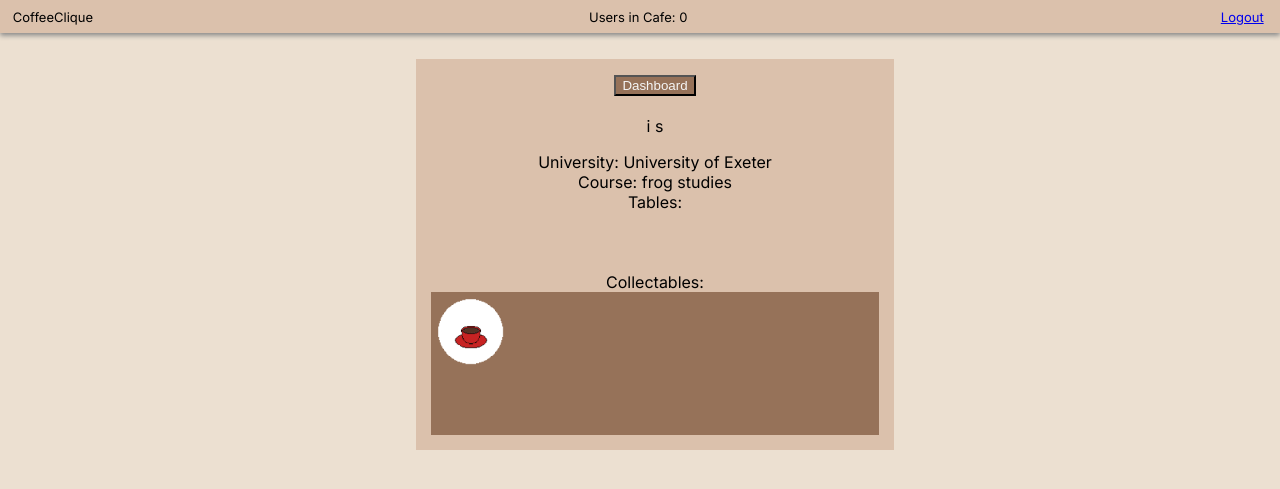
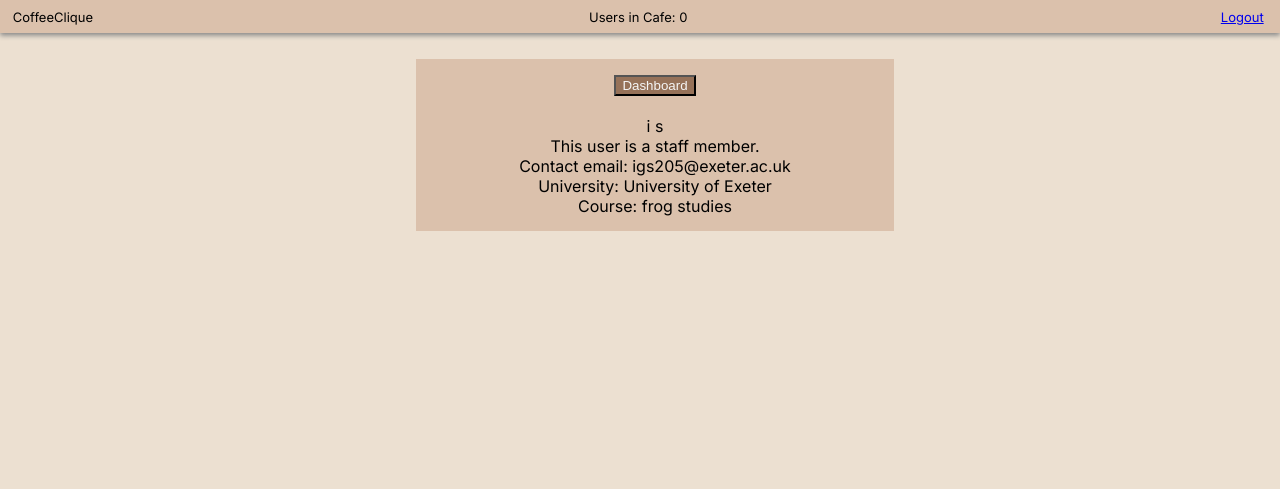
Before and after one commit to vuhctreh/GSEP_F_In_The_Chat, a Django app: page /profile_page/1 in a window 1280 px wide. Shown: the top 489 px of the page. Run offline with Django 3.2, Linux system fonts and the light colour scheme; a user stored in the database is signed in; data comes from the database, SQL or seed files in the repository; both versions use the stored data as it was after the commit.

Commit message:
different features for staff and students
- staff edit only course, first name, last name
- profile page should show their name, email, course, uni + that they are staff
- show if staff in tables participants list
- students only completing tasks and gaining points / collectables
- students only setting that they are studying

```diff
--- a/app/forms.py
+++ b/app/forms.py
@@ -76,6 +76,12 @@ class CUserEditForm(forms.Form):
     twitter_handle = forms.CharField(max_length=200, required=False)
 
 
+class CUserEditFormStaff(forms.Form):
+    first_name = forms.CharField(max_length=50, required=False)
+    last_name = forms.CharField(required=False)
+    course = forms.CharField(max_length=50, required=False)
+
+
 class createTaskForm(forms.ModelForm):
 
     class Meta:
--- a/app/templates/edit_info.html
+++ b/app/templates/edit_info.html
@@ -28,18 +28,22 @@
 
   {{ user.first_name }} {{ user.last_name }} <br>
   {{ user.university }} <br>
+  {% if user.is_staff is not True %}
   My tables: <br>
   <ul>
   {% for table_name in tables %}
     <li>{{ table_name }} </li>
   {% endfor %}
 </ul>
+{% endif %}
 
   <form method="post">
     {% csrf_token %}  <!-- security item required for django forms !! -->
     {{ form.as_p }}
 
+    {% if user.is_staff is not True %}
     Please enter / in the social media fields if you wish to unlink.<br><br>
+    {% endif %}
 
     <button type="submit"> Change </button>
   </form><br>
--- a/app/templates/profile_page.html
+++ b/app/templates/profile_page.html
@@ -32,6 +32,15 @@
 
       {{ user.first_name }} {{ user.last_name }} <br>
 
+      {% if user.is_staff %}
+
+      This user is a staff member. <br>
+      Contact email: {{ user.email }} <br>
+
+      {% endif %}
+
+      {% if user.is_staff is not True %}
+
       <div class="social_media">
         <p style=" text-align: center ">
         {% if user.facebook %}
@@ -52,11 +61,15 @@
       </p>
       </div>
 
+      {% endif %}
+
       University: {{ user.university }} <br>
 
       {% if course_entered %}
       Course: {{ user.course }} <br>
       {% endif %}
+
+      {% if user.is_staff is not True %}
 
       {% if year_entered %}
       Year: {{ user.year }} <br>
@@ -68,7 +81,11 @@
       {% endfor %}
       <br>
 
+      {% endif %}
+
     </div>
+
+    {% if user.is_staff is not True %}
 
     <br><br>
 
@@ -86,6 +103,8 @@
 
       </div>
 
+  {% endif %}
+
 
 </div>
 </body>
--- a/app/templates/table_chat.html
+++ b/app/templates/table_chat.html
@@ -56,14 +56,16 @@
     {% for user in users_studying %}
     <li>
       <a href="{% url 'profile_page' user.id %}">
-      {{user.first_name}} {{user.last_name}} studying until {{user.studying_until}}
-    </a>
+      {{user.first_name}} {{user.last_name}}</a> studying until {{user.studying_until}}
     </li>
     {% endfor %}
     {% for user in other_users %}
     <li>
       <a href="{% url 'profile_page' user.id %}">
       {{user.first_name}} {{user.last_name}} </a>
+      {% if user.is_staff %}
+      : STAFF
+      {% endif %}
     </li>
     {% endfor %}
     </div>
--- a/app/views.py
+++ b/app/views.py
@@ -3,7 +3,7 @@ from django.http import JsonResponse, HttpResponse
 from django.contrib.auth import login, authenticate, logout
 from django.shortcuts import render, redirect
 from .forms import SignUpForm, LoginForm, PostMessageForm, CUserEditForm, \
-                   createTaskForm, StudyBreaksForm
+                   createTaskForm, StudyBreaksForm, CUserEditFormStaff
 from django.contrib.auth.decorators import login_required
 from .models import CoffeeUser, CafeTable, Message, Task
 import datetime
@@ -109,53 +109,62 @@ def table_view(request):
 @login_required(login_url='/')
 def dashboard(request):
     user = request.user
-    # setting study breaks feature
-    if request.method == 'POST':
-        form = StudyBreaksForm(request.POST)
-        if form.is_valid():
-            mins = form.cleaned_data.get('minutes_studying_for')
-            break_time = datetime.datetime.now() + \
-                datetime.timedelta(minutes=mins)
-            user.studying_until = break_time
-            user.save()
     users = CoffeeUser.objects.all()
     sorted_users = sorted(users, key=attrgetter("points"), reverse=True)
     if len(sorted_users) > 10:
         sorted_users = sorted_users[:9]
+    if user.is_staff is False:
+        # setting study breaks feature
+        if request.method == 'POST':
+            form = StudyBreaksForm(request.POST)
+            if form.is_valid():
+                mins = form.cleaned_data.get('minutes_studying_for')
+                break_time = datetime.datetime.now() + \
+                    datetime.timedelta(minutes=mins)
+                user.studying_until = break_time
+                user.save()
 
-    # this derives an int from the points earned by the user,
-    # the int corresponds to the name of the collectable's picture in the files
-    # it then concatenates together: the int returned and the link to the image
-    # which in the end gives a link to the collectable's image corresponding to
-    # the number of points
-    current_user_points = user.points
-    pointsLevel = check_points_treshold(current_user_points)
-    # getting the name from the list_coffee with the index for the current max
-    # collectable
-    link_img = list_coffee_link[int(pointsLevel)]
-    name_coffee = list_coffee_name[int(pointsLevel)]
+        # this derives an int from the points earned by the user,
+        # the int corresponds to the name of the collectable's picture in the files
+        # it then concatenates together: the int returned and the link to the image
+        # which in the end gives a link to the collectable's image corresponding to
+        # the number of points
+        current_user_points = user.points
+        pointsLevel = check_points_treshold(current_user_points)
+        # getting the name from the list_coffee with the index for the current max
+        # collectable
+        link_img = list_coffee_link[int(pointsLevel)]
+        name_coffee = list_coffee_name[int(pointsLevel)]
 
-    # creating the list for the previous collectables
-    previous_collectables = []
-    index_list = 0
-    while (index_list < int(pointsLevel)):
-        previous_collectables.append(list_coffee_link[index_list])
-        index_list += 1
+        # creating the list for the previous collectables
+        previous_collectables = []
+        index_list = 0
+        while (index_list < int(pointsLevel)):
+            previous_collectables.append(list_coffee_link[index_list])
+            index_list += 1
 
-    # calculating how many points to reach next collectable
-    points_to_go_next_collectable = int(how_much_to_go(pointsLevel))
+        # calculating how many points to reach next collectable
+        points_to_go_next_collectable = int(how_much_to_go(pointsLevel))
 
-    # see if the user is currently studying
-    if user.studying_until:
-        if user.studying_until <= datetime.datetime.now():
-            # they are not studying anymore
-            user.studying_until = None
-            user.save()
+        # see if the user is currently studying
+        if user.studying_until:
+            if user.studying_until <= datetime.datetime.now():
+                # they are not studying anymore
+                user.studying_until = None
+                user.save()
+                studying = False
+            else:
+                studying = True
+        else:
             studying = False
-        else:
-            studying = True
-    else:
+    else:  # staff user - don't waste computation on irrelevant stuff
+        link_img = ''
+        points_to_go_next_collectable = 0
+        name_coffee = ''
+        previous_collectables = []
+        list_coffee_link = []
         studying = False
+
     context = {
         'firstName': user.first_name,
         'lastName': user.last_name,
@@ -173,6 +182,7 @@ def dashboard(request):
         'break_form': StudyBreaksForm(),
         'studying': studying,
         'pk': user.pk,
+        'staff': user.is_staff,
     }
     return render(request, "dashboard.html", context)
 
@@ -223,6 +233,8 @@ def set_tasks(request):
 @login_required(login_url="/")
 def view_tasks(request):
     current_user = request.user
+    if current_user.is_staff:
+        return redirect("dashboard")
     # get the tables the current user is part of
     tables = CafeTable.objects.filter(
         university=current_user.university,
@@ -334,110 +346,155 @@ def upvote(request, pk):
 @login_required(login_url='/')
 def edit_info(request):
     user = request.user
-    if request.method == 'POST':
-        form = CUserEditForm(request.POST)
-        if form.is_valid():
-            # save what is entered and validate
-            if form.cleaned_data['first_name']:
-                user.first_name = form.cleaned_data['first_name']
 
-            if form.cleaned_data['last_name']:
-                user.last_name = form.cleaned_data['last_name']
+    if user.is_staff:
+        if request.method == 'POST':
+            form = CUserEditFormStaff(request.POST)
+            if form.is_valid():
+                # save what is entered and validate
+                if form.cleaned_data['first_name']:
+                    user.first_name = form.cleaned_data['first_name']
 
-            if form.cleaned_data['facebook_link']:
-                if form.cleaned_data['facebook_link'] == "/":
-                    user.facebook = None
-                # facebook does not have a defined username for the link format
-                # like the others.
-                # here we check that the link is an actual facebook link
-                # not a random malicious link
-                elif form.cleaned_data['facebook_link'].startswith("https://www.facebook.com/"):
-                    user.facebook = form.cleaned_data['facebook_link']
+                if form.cleaned_data['last_name']:
+                    user.last_name = form.cleaned_data['last_name']
 
-            if form.cleaned_data['instagram_username']:
-                if form.cleaned_data['instagram_username'] == "/":
-                    user.instagram = None
-                else:
-                    user.instagram = "https://www.instagram.com/" + \
-                                        form.cleaned_data['instagram_username']
+                if form.cleaned_data['course']:
+                    if user.course:
+                        old_course = user.course
+                        # if already on a course, remove from old course table
+                        old_table_name = "COURSE: " + old_course
+                        table = user.cafe_table_ids.get(table_id=old_table_name)
+                        user.cafe_table_ids.remove(table)
 
-            if form.cleaned_data['twitter_handle']:
-                if form.cleaned_data['twitter_handle'] == "/":
-                    user.twitter = None
-                else:
-                    user.twitter = "https://twitter.com/" + \
-                                        form.cleaned_data['twitter_handle']
-
-            if form.cleaned_data['share_tables']:
-                if form.cleaned_data['share_tables'] == 'Yes':
-                    user.share_tables = True
-                if form.cleaned_data['share_tables'] == 'No':
-                    user.share_tables = False
-
-            if form.cleaned_data['year']:
-                if form.cleaned_data['year'] >= 1:
-                    user.year = form.cleaned_data['year']
-
-            if form.cleaned_data['course']:
-                if user.course:
-                    old_course = user.course
-                    # if already on a course, remove from old course table
-                    old_table_name = "COURSE: " + old_course
-                    table = user.cafe_table_ids.get(table_id=old_table_name)
-                    user.cafe_table_ids.remove(table)
-
-                new_course = form.cleaned_data['course'].lower()
-                user.course = new_course
-                # upper case throughout so not duplicates with different casing
-                new_course_table_name = "COURSE: " + new_course
-                # see if a table for this course exists
-                try:
-                    table = CafeTable.objects.get(
-                        university=user.university,
-                        table_id=new_course_table_name
-                    )
-                except CafeTable.DoesNotExist:
-                    # if that table does not exist, create it
-                    table = CafeTable.objects.create(
-                        table_id=new_course_table_name,
-                        university=user.university
-                    )
-                # add the user to the table
-                user.cafe_table_ids.add(table)
-
-            if form.cleaned_data['add_table_id']:
-                add_table_id = form.cleaned_data['add_table_id'].lower()
-                if not add_table_id.startswith("course:"):
-                    # can't be sneaky and add urself to a course this way
-                    # see if table already exists
+                    new_course = form.cleaned_data['course'].lower()
+                    user.course = new_course
+                    # upper case throughout so not duplicates with different casing
+                    new_course_table_name = "COURSE: " + new_course
+                    # see if a table for this course exists
                     try:
                         table = CafeTable.objects.get(
                             university=user.university,
-                            table_id=add_table_id
+                            table_id=new_course_table_name
                         )
                     except CafeTable.DoesNotExist:
                         # if that table does not exist, create it
                         table = CafeTable.objects.create(
-                            table_id=add_table_id,
+                            table_id=new_course_table_name,
                             university=user.university
                         )
                     # add the user to the table
                     user.cafe_table_ids.add(table)
 
-            if form.cleaned_data['remove_table_id']:
-                # if it is actually in their list of tables, remove
-                table_name_to_rm = form.cleaned_data['remove_table_id']
-                #make lower again
-                try:
-                    table = user.cafe_table_ids.get(table_id=table_name_to_rm)
-                    user.cafe_table_ids.remove(table)
-                except CafeTable.DoesNotExist:
-                    pass
-            # end
-            user.save()
+                user.save()
+                form = CUserEditFormStaff()
+        else:
+            form = CUserEditFormStaff()
+
+    else:  # student user
+        if request.method == 'POST':
+            form = CUserEditForm(request.POST)
+            if form.is_valid():
+                # save what is entered and validate
+                if form.cleaned_data['first_name']:
+                    user.first_name = form.cleaned_data['first_name']
+
+                if form.cleaned_data['last_name']:
+                    user.last_name = form.cleaned_data['last_name']
+
+                if form.cleaned_data['facebook_link']:
+                    if form.cleaned_data['facebook_link'] == "/":
+                        user.facebook = None
+                    # facebook does not have a defined username for the link format
+                    # like the others.
+                    # here we check that the link is an actual facebook link
+                    # not a random malicious link
+                    elif form.cleaned_data['facebook_link'].startswith("https://www.facebook.com/"):
+                        user.facebook = form.cleaned_data['facebook_link']
+
+                if form.cleaned_data['instagram_username']:
+                    if form.cleaned_data['instagram_username'] == "/":
+                        user.instagram = None
+                    else:
+                        user.instagram = "https://www.instagram.com/" + \
+                                            form.cleaned_data['instagram_username']
+
+                if form.cleaned_data['twitter_handle']:
+                    if form.cleaned_data['twitter_handle'] == "/":
+                        user.twitter = None
+                    else:
+                        user.twitter = "https://twitter.com/" + \
+                                            form.cleaned_data['twitter_handle']
+
+                if form.cleaned_data['share_tables']:
+                    if form.cleaned_data['share_tables'] == 'Yes':
+                        user.share_tables = True
+                    if form.cleaned_data['share_tables'] == 'No':
+                        user.share_tables = False
+
+                if form.cleaned_data['year']:
+                    if form.cleaned_data['year'] >= 1:
+                        user.year = form.cleaned_data['year']
+
+                if form.cleaned_data['course']:
+                    if user.course:
+                        old_course = user.course
+                        # if already on a course, remove from old course table
+                        old_table_name = "COURSE: " + old_course
+                        table = user.cafe_table_ids.get(table_id=old_table_name)
+                        user.cafe_table_ids.remove(table)
+
+                    new_course = form.cleaned_data['course'].lower()
+                    user.course = new_course
+                    # upper case throughout so not duplicates with different casing
+                    new_course_table_name = "COURSE: " + new_course
+                    # see if a table for this course exists
+                    try:
+                        table = CafeTable.objects.get(
+                            university=user.university,
+                            table_id=new_course_table_name
+                        )
+                    except CafeTable.DoesNotExist:
+                        # if that table does not exist, create it
+                        table = CafeTable.objects.create(
+                            table_id=new_course_table_name,
+                            university=user.university
+                        )
+                    # add the user to the table
+                    user.cafe_table_ids.add(table)
+
+                if form.cleaned_data['add_table_id']:
+                    add_table_id = form.cleaned_data['add_table_id'].lower()
+                    if not add_table_id.startswith("course:"):
+                        # can't be sneaky and add urself to a course this way
+                        # see if table already exists
+                        try:
+                            table = CafeTable.objects.get(
+                                university=user.university,
+                                table_id=add_table_id
+                            )
+                        except CafeTable.DoesNotExist:
+                            # if that table does not exist, create it
+                            table = CafeTable.objects.create(
+                                table_id=add_table_id,
+                                university=user.university
+                            )
+                        # add the user to the table
+                        user.cafe_table_ids.add(table)
+
+                if form.cleaned_data['remove_table_id']:
+                    # if it is actually in their list of tables, remove
+                    table_name_to_rm = form.cleaned_data['remove_table_id']
+                    #make lower again
+                    try:
+                        table = user.cafe_table_ids.get(table_id=table_name_to_rm)
+                        user.cafe_table_ids.remove(table)
+                    except CafeTable.DoesNotExist:
+                        pass
+                # end
+                user.save()
+                form = CUserEditForm()
+        else:
             form = CUserEditForm()
-    else:
-        form = CUserEditForm()
     tables = user.cafe_table_ids.values_list('table_id', flat=True)
     context = {
         'user': user,
@@ -463,8 +520,8 @@ def profile_page(request, pk):
     if viewing_user.year:
         context['year_entered'] = True
 
-    # User can decide to share tables or not
-    if viewing_user.share_tables:
+    # Student users can decide to share tables or not
+    if viewing_user.share_tables and viewing_user.is_staff is not True:
         # get names of the tables the user is part of
         tables = viewing_user.cafe_table_ids.values_list('table_id', flat=True)
         # filter out the course table if it exists
@@ -473,11 +530,13 @@ def profile_page(request, pk):
         tables = []
     context['tables'] = tables
 
-    # get their collectables
-    pointsLevel = check_points_treshold(viewing_user.points)
+    # get their collectables, if student
     collectables = []
-    for i in range(int(pointsLevel)+1):
-        collectables.append(list_coffee_link[i])
+
+    if viewing_user.is_staff is not True:
+        pointsLevel = check_points_treshold(viewing_user.points)
+        for i in range(int(pointsLevel)+1):
+            collectables.append(list_coffee_link[i])
 
     context['collectable_pictures'] = collectables
 
```
Also changed, not shown: app/templates/dashboard.html (+9 -2 lines), db.sqlite3.
